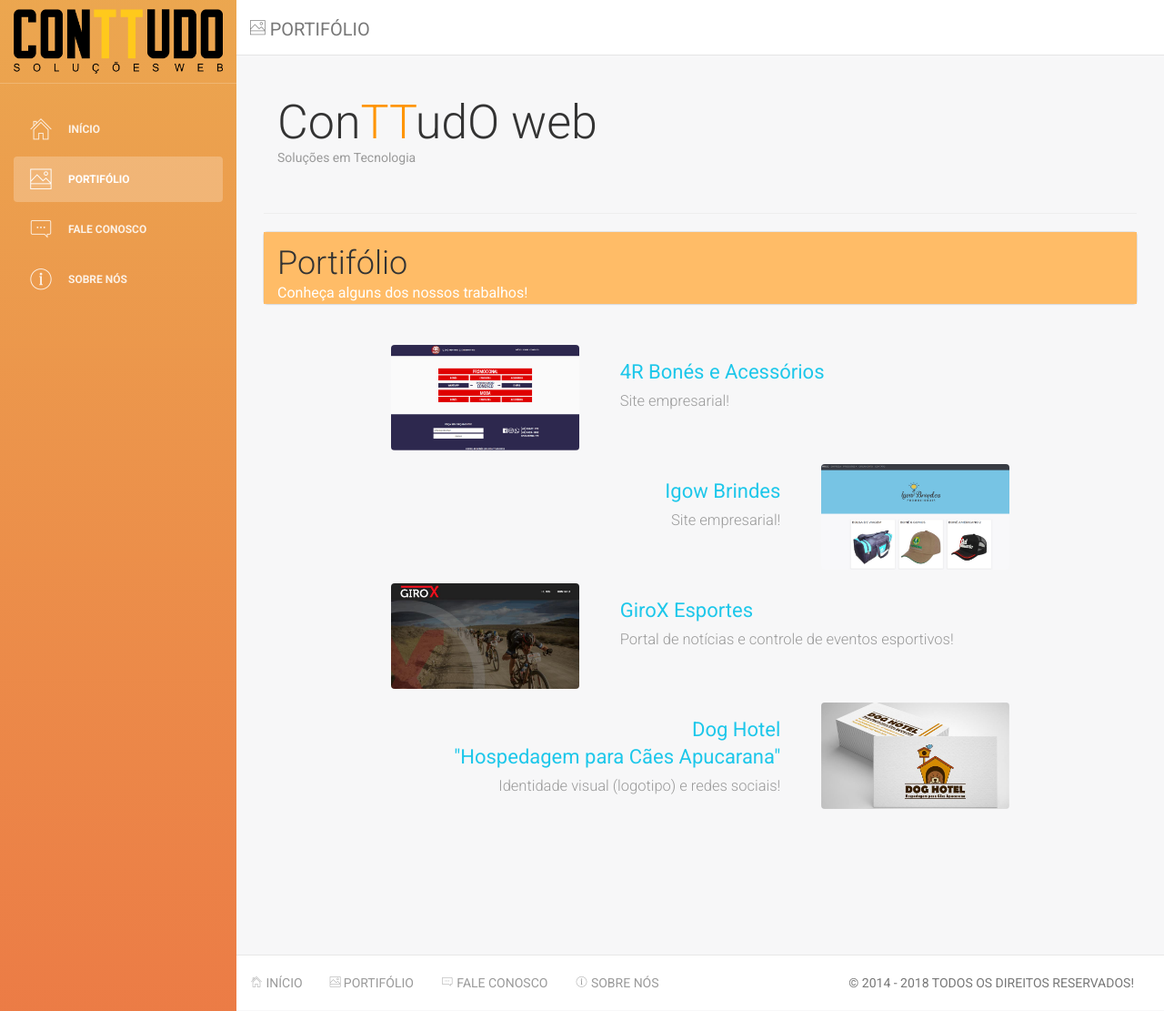
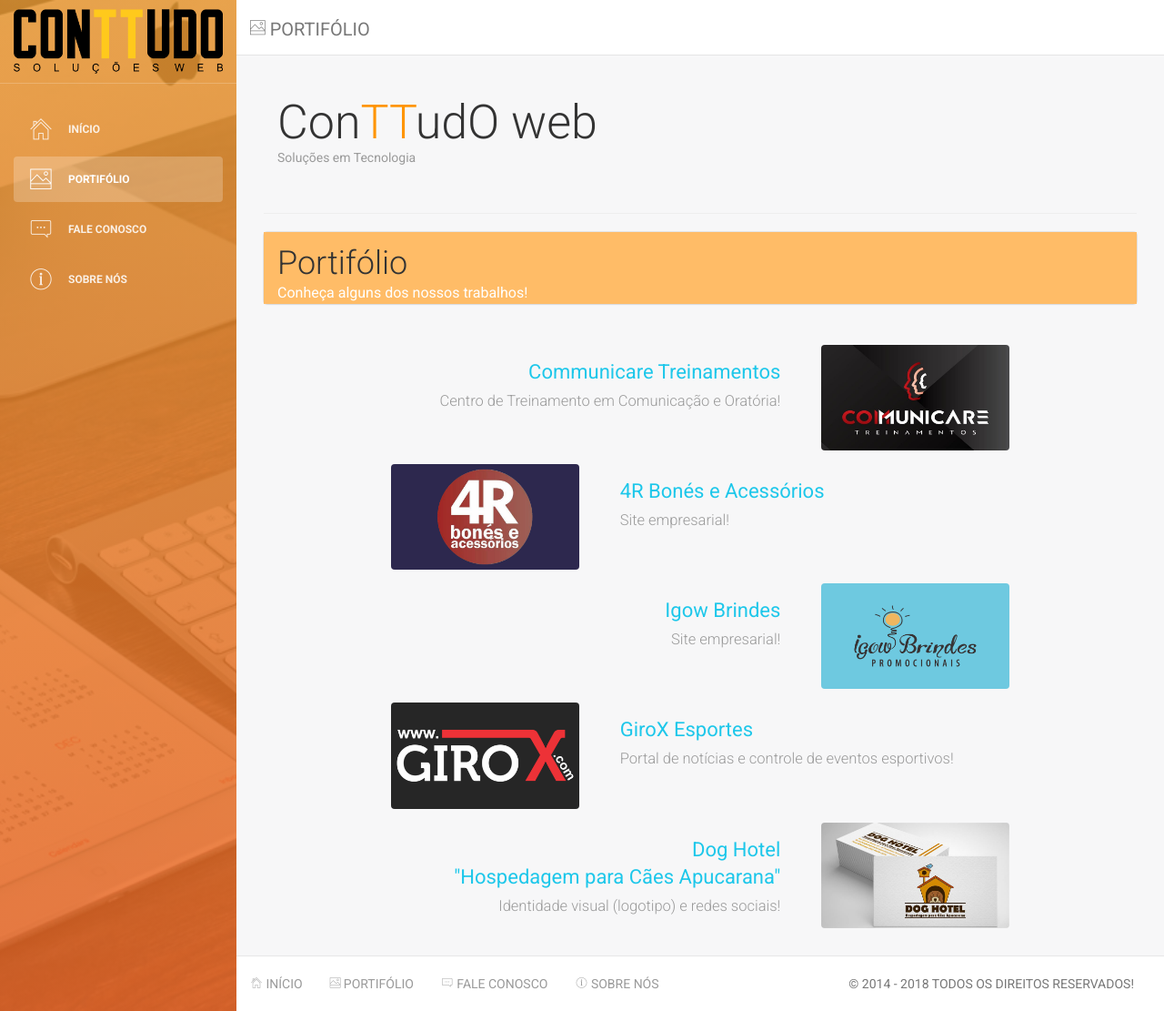
Before and after one commit to sandrofolk/conttudoweb, a Jekyll site: the page built from portifolio.md, in a window 1280 px wide. Shown: the whole page at 91% size. Built offline with Jekyll 4.4.1, drawn with Linux system fonts in a browser that asks for light colours; nearby versions of some CDN libraries.

Commit message:
fix menu mobile and edit portifolio

```diff
--- a/_layouts/default.html
+++ b/_layouts/default.html
@@ -63,25 +63,25 @@
                 <li class="{% if page.url == '/' %}active{% endif %}">
                     <a href="/">
                         <i class="pe-7s-home"></i>
-                        <p>Início</p>
+                        <p>INÍCIO</p>
                     </a>
                 </li>
                 <li class="{% if page.url == '/portifolio/' %}active{% endif %}">
                     <a href="/portifolio/">
                         <i class="pe-7s-photo"></i>
-                        <p>Portifólio</p>
+                        <p>PORTIFÓLIO</p>
                     </a>
                 </li>
                 <li class="{% if page.url == '/contato/' %}active{% endif %}">
                     <a href="/contato/">
                         <i class="pe-7s-comment"></i>
-                        <p>Fale conosco</p>
+                        <p>FALE CONOSCO</p>
                     </a>
                 </li>
                 <li class="{% if page.url == '/sobre/' %}active{% endif %}">
                     <a href="/sobre/">
                         <i class="pe-7s-info"></i>
-                        <p>Sobre nós</p>
+                        <p>SOBRE NÓS</p>
                     </a>
                 </li>
             </ul>
--- a/_layouts/portifolio.html
+++ b/_layouts/portifolio.html
@@ -53,6 +53,30 @@
             <div class="col-md-12">
 
                 <div class="col-md-10 col-md-offset-1">
+
+                    <div class="col-md-12">
+                        <div class="card card-plain">
+                            <div class="content">
+
+                                <div class="col-md-8 text-right">
+                                    <div class="content">
+                                        <h4 class="title"><a href="https://communicaretreinamentos.com.br/" target="_blank" rel="nofollow">Communicare Treinamentos</a><br />
+                                            <small>Centro de Treinamento em Comunicação e Oratória!</small>
+                                        </h4>
+                                    </div>
+                                </div>
+                                <div class="col-md-4">
+                                    <div class="image">
+                                        <a href="https://communicaretreinamentos.com.br/" target="_blank" rel="nofollow">
+                                            <img src="{{ '/assets/img/communicare.jpeg' | prepend: site.baseurl }}" alt="Criação de Sites Imagem"/>
+                                        </a>
+                                    </div>
+                                </div>
+
+                            </div>
+                        </div>
+                    </div>
+
                     <div class="col-md-12">
                         <div class="card card-plain">
                             <div class="content">
@@ -106,7 +130,7 @@
                                 <div class="col-md-4">
                                     <div class="image">
                                         <a href="http://www.girox.com.br/" target="_blank" rel="nofollow">
-                                            <img src="{{ '/assets/img/girox.jpg' | prepend: site.baseurl }}" alt="Criação de Sites Imagem"/>
+                                            <img src="{{ '/assets/img/girox.png' | prepend: site.baseurl }}" alt="Criação de Sites Imagem"/>
                                         </a>
                                     </div>
                                 </div>
```
Also changed, not shown: other parts of _layouts/default.html (+0 -24 lines), _layouts/sobre.html (+5 -5 lines), Gemfile.lock, assets/img/4rbones.png, assets/img/communicare.jpeg (added), assets/img/girox.jpg (deleted), assets/img/girox.png (added), assets/img/igowbrindes.png.
